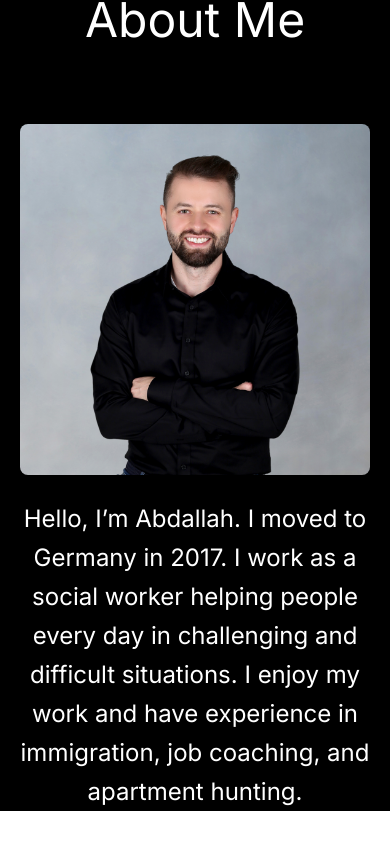
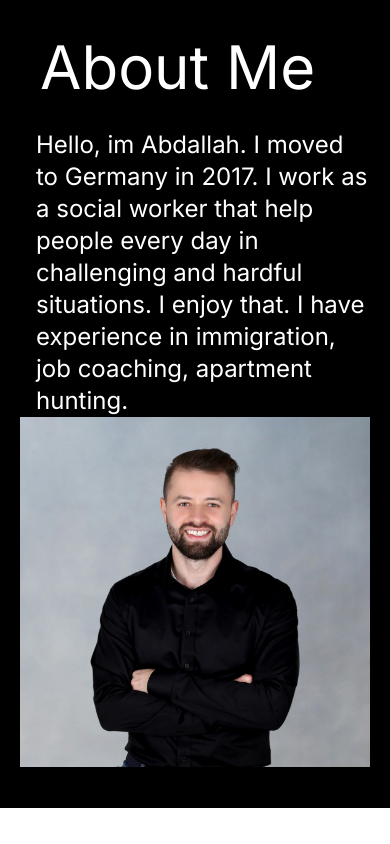
Before and after one commit to yazok8/KhConsult-Web, a Next.js app: page / in a window 390 px wide. Shown: the part 880-1724 px from the top of the page. Built offline with nearby package versions, Linux system fonts and the light colour scheme.

Commit message:
make about page responsive

```diff
--- a/src/app/pages/about/page.tsx
+++ b/src/app/pages/about/page.tsx
@@ -7,34 +7,24 @@ export default function AboutPage() {
       <>
         <section
           id="about"
-        className="text-white bg-black flex flex-col items-center justify-center flex-wrap px-5 lg:px-0 min-h-screen"
+          className="text-white bg-black flex flex-col  items-center justify-center flex-wrap px-5 lg:px-0 min-h-screen "
         >
-        <div className="max-w-6xl mx-auto w-full flex flex-col lg:flex-row lg:items-start gap-12 lg:gap-20">
-          {/* Heading */}
-          <div className="w-full text-center lg:text-left py-8">
-            <h1 className="text-5xl sm:text-6xl">About Me</h1>
+          <div className='max-w-6xl mx-auto flex-wrap lg:flex-nowrap'>
+          <div className="text-5xl py-8 w-full">
+            <h1 className='px-5 sm:px-0 text-6xl'>About Me</h1>
           </div>
-
-          {/* Content Container */}
-          <div className="flex flex-col lg:flex-row-reverse lg:justify-between items-center lg:items-start w-full">
-
-            {/* Image Section */}
-            <div className="flex-shrink-0 mx-auto lg:ml-0">
+          <div className="md:flex flex-col sm:flex-row-reverse sm:justify-center items-start w-full sm:max-w-[90rem] mx-auto">
+            <p className="text-2xl text-left mx-auto sm:mx-0 pl-4 sm:pl-4 sm:max-w-3xl sm:flex-grow sm:flex-shrink max-w-3xl">
+            Hello, im Abdallah. I moved to Germany in 2017. I work as a social worker that help people every  day in challenging and hardful situations. I enjoy that. I have experience in immigration, job coaching, apartment hunting.
+            </p>
+            <div className="flex-shrink-0 mx-auto">
               <Image
                 src={abphoto}
-                alt="Abdallah"
-                layout="responsive"
+                alt="kh consultation logo"
                 width={500}
-                height={500}
-                className="rounded-lg"
+                height={500} // Ensuring image height is set
+                className="cursor-pointer mx-auto"
               />
-            </div>
-
-            {/* Text Section */}
-            <div className="mt-6 lg:mt-0 lg:max-w-xl lg:mr-8">
-              <p className="text-2xl text-center lg:text-left leading-relaxed">
-                Hello, I’m Abdallah. I moved to Germany in 2017. I work as a social worker helping people every day in challenging and difficult situations. I enjoy my work and have experience in immigration, job coaching, and apartment hunting.
-              </p>
             </div>
           </div>
           </div>
```
Lines whose indentation alone changed are shown as unchanged.
